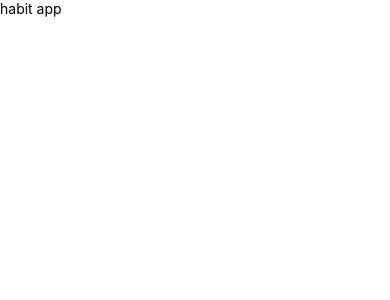
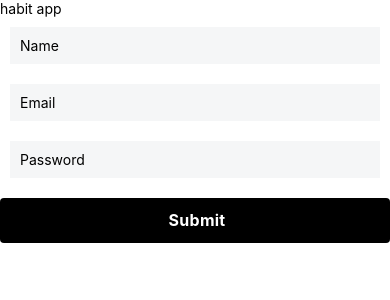
Before and after one commit to emiliacs/HabitTrackerFrontend, a React Native app: screen / in a window 390 px wide. Shown: the top 300 px of the page. Built offline with nearby package versions, Linux system fonts and the light colour scheme.

Commit message:
12 register form

```diff
--- a/package.json
+++ b/package.json
@@ -11,16 +11,20 @@
     "dev": "run-p --race proxy:dev start"
   },
   "dependencies": {
+    "axios": "^0.21.1",
     "expo": "~41.0.1",
     "expo-status-bar": "~1.0.4",
+    "formik": "^2.2.9",
     "react": "16.13.1",
     "react-dom": "16.13.1",
     "react-native": "https://github.com/expo/react-native/archive/sdk-41.0.0.tar.gz",
     "react-native-web": "~0.13.12",
-    "react-router-native": "^5.2.0"
+    "react-router-native": "^5.2.0",
+    "yup": "^0.32.9"
   },
   "devDependencies": {
     "@babel/core": "^7.14.6",
+    "@types/axios": "^0.14.0",
     "@types/react": "~16.9.35",
     "@types/react-native": "~0.63.2",
     "@typescript-eslint/eslint-plugin": "^4.27.0",
--- a/src/components/Main.tsx
+++ b/src/components/Main.tsx
@@ -1,9 +1,11 @@
 import React from "react";
 import { Text, View } from "react-native";
+import RegisterForm from "./RegisterForm";
 
 const Main = (): JSX.Element => (
     <View>
         <Text>habit app</Text>
+        <RegisterForm />
     </View>
 );
 
--- /dev/null
+++ b/src/components/RegisterForm.tsx
@@ -0,0 +1,130 @@
+import React, { useState } from "react";
+import { View, TextInput, StyleSheet, Pressable, Text } from "react-native";
+
+import { Formik } from "formik";
+import * as Yup from "yup";
+import loginService from "../services/login";
+
+interface IRegisterFormValues {
+    name: string;
+    email: string;
+    password: string;
+}
+
+const styles = StyleSheet.create({
+    Container: {
+        flex: 1,
+        alignItems: "center",
+        justifyContent: "center",
+    },
+    TextInput: {
+        backgroundColor: "#f5f6f7",
+        padding: 10,
+        margin: 10
+    },
+    ErrorText: {
+
+        paddingHorizontal: 32,
+        color: "red",
+    },
+    Button: {
+        alignItems: "center",
+        justifyContent: "center",
+        marginTop: 10,
+        paddingVertical: 12,
+        paddingHorizontal: 32,
+        borderRadius: 4,
+        elevation: 3,
+        backgroundColor: "black",
+    },
+    ButtonText: {
+        fontSize: 16,
+        lineHeight: 21,
+        fontWeight: "bold",
+        letterSpacing: 0.25,
+        color: "white",
+    },
+});
+
+const SignupSchema = Yup.object().shape({
+    name: Yup.string()
+        .min(4, "Minimum length is 4")
+        .max(50, "Maximum length is 50")
+        .required("Required"),
+    password: Yup.string()
+        .required("Required"
+        ).matches(
+            /^.*(?=.{8,})((?=.*[!@#$%^&*()\-_=+{};:,<.>]){1})(?=.*\d)((?=.*[a-z]){1})((?=.*[A-Z]){1}).*$/,
+            "Password must contain at least 8 characters, one uppercase, one number and one special case character"
+        ),
+    email: Yup.string().email("Invalid email").required("Required"),
+});
+
+const RegisterForm = (): JSX.Element => {
+    const initialValues: IRegisterFormValues = { name: "", email: "", password: "" };
+    const [registerMessage, setregisterMessage] = useState("");
+
+    const submitRegister = async (values: IRegisterFormValues) => {
+        const registerRespone = await loginService.handleRegister(values);
+        setregisterMessage(registerRespone);
+        setTimeout(() => {
+            setregisterMessage("");
+        }, 3000);
+    };
+
+    return (
+        <View >
+            <Formik
+                initialValues={initialValues}
+                validationSchema={SignupSchema}
+                onSubmit={submitRegister}
+            >
+                {({ handleChange, handleBlur, handleSubmit, errors, touched, values }) => (
+                    <View>
+                        <TextInput
+                            style={styles.TextInput}
+                            placeholder="Name"
+                            onChangeText={handleChange("name")}
+                            onBlur={handleBlur("name")}
+                            value={values.name}
+                        />
+                        {errors.name && touched.name
+                            ? <Text style={styles.ErrorText}>{errors.name}</Text>
+                            : null
+                        }
+                        <TextInput
+                            style={styles.TextInput}
+                            placeholder="Email"
+                            onChangeText={handleChange("email")}
+                            onBlur={handleBlur("email")}
+                            value={values.email}
+                        />
+                        {errors.email && touched.email
+                            ? <Text style={styles.ErrorText}>{errors.email}</Text>
+                            : null
+                        }
+
+                        <TextInput
+                            style={styles.TextInput}
+                            placeholder="Password"
+                            secureTextEntry={true}
+                            onChangeText={handleChange("password")}
+                            onBlur={handleBlur("password")}
+                            value={values.password}
+                        />
+                        {errors.password && touched.password
+                            ? <Text style={styles.ErrorText}>{errors.password}</Text>
+                            : null
+                        }
+                        <Pressable style={styles.Button} onPress={() => handleSubmit()}>
+                            <Text style={styles.ButtonText} > Submit</Text>
+                        </Pressable>
+                        <Text>{registerMessage}</Text>
+                    </View>
+                )}
+            </Formik>
+        </View>
+    );
+};
+
+export default RegisterForm;
--- /dev/null
+++ b/src/services/login.ts
@@ -0,0 +1,31 @@
+import axios from "axios";
+const baseUrl = "http://192.168.1.53:36656/api/";
+
+interface IRegisterCredentials {
+    name: string;
+    password: string;
+    email: string;
+}
+
+const tryRegister = async ({ name, password, email }: IRegisterCredentials) => {
+    const credentials = { name, password, email };
+    try {
+        const response = await axios.post(
+            `${baseUrl}register`,
+            credentials
+        );
+        return response;
+    } catch (error) {
+        const axiosError = error as Error;
+        return axiosError;
+    }
+};
+
+const handleRegister = async ({ name, password, email }: IRegisterCredentials): Promise<string> => {
+    const registerResult = await tryRegister({ name, password, email });
+    return registerResult instanceof Error || registerResult.status !== 200
+        ? "Unable to Successfully Complete Registration ...Try Again"
+        : "Registration Succees";
+};
+
+export default { handleRegister };
```
Also changed, not shown: 1 other file (tests, documents, lock files or other folders).
